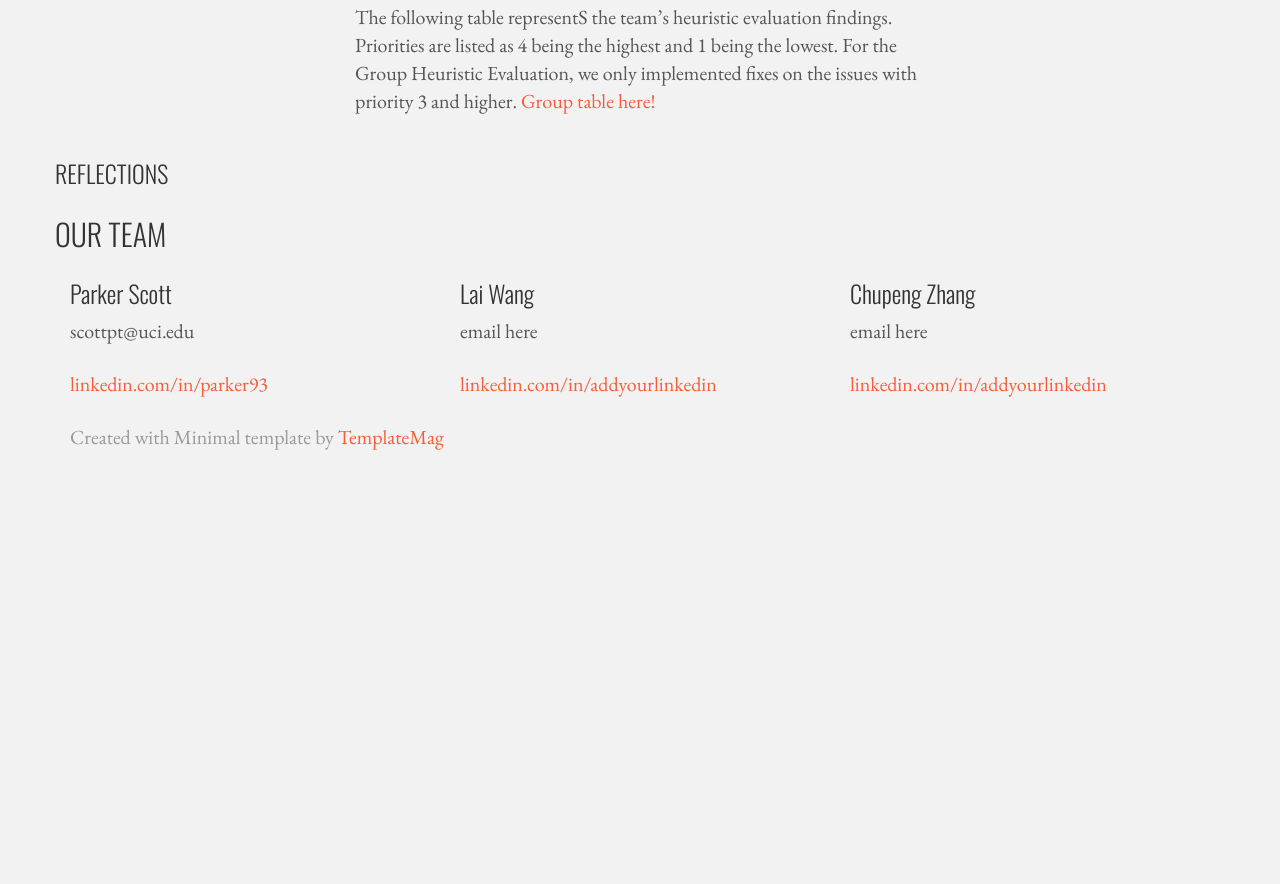
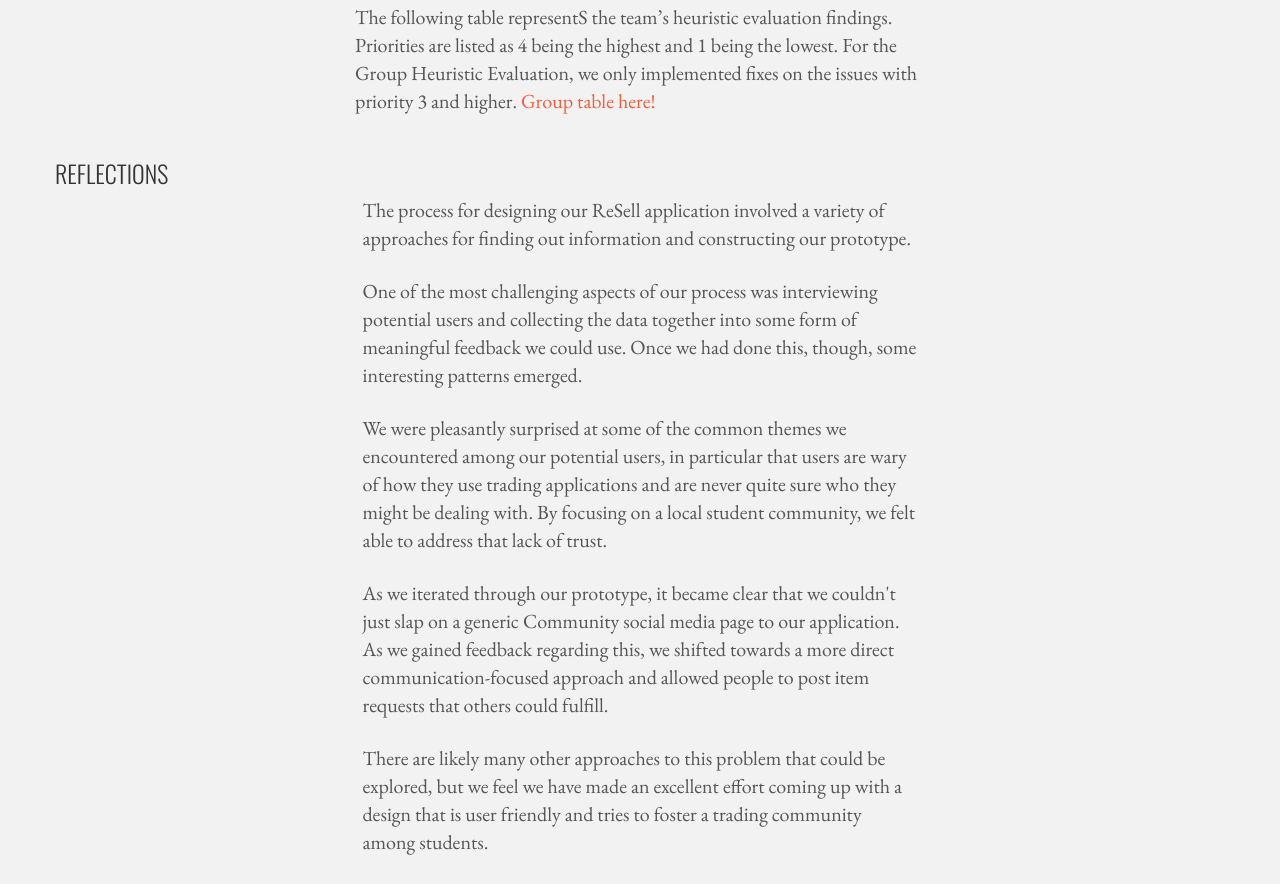
Before and after one commit to chupengrocky/263Portfolio, a plain HTML site: page index.html in a window 1280 px wide. Shown: the part 5536-6420 px from the top of the page. Before the commit the page ends 5987 px from the top, so only its background shows below. Drawn offline with nearby package versions, Linux system fonts and the light colour scheme.

Commit message:
Added Reflections section

```diff
--- a/index.html
+++ b/index.html
@@ -324,8 +324,25 @@
     <div class="container">
       <div class="row">
         <h3>REFLECTIONS</h3>
-
-        <div class="col-lg-6 col-lg-offset-3"></div>
+        <div class="col-lg-6 col-lg-offset-3">
+          <p>The process for designing our ReSell application involved a variety of
+            approaches for finding out information and constructing our prototype. </p>
+          <p>One of the most challenging aspects of our process was interviewing potential users
+            and collecting the data together into some form of meaningful feedback we could use.
+            Once we had done this, though, some interesting patterns emerged.</p>
+          <p>
+            We were pleasantly surprised at some of the common themes we encountered among our potential users,
+            in particular that users are wary of how they use trading applications and are never quite sure who they might be dealing with.
+            By focusing on a local student community, we felt able to address that lack of trust.
+          </p>
+          <p>As we iterated through our prototype, it became clear that we couldn't just slap on a generic
+            Community social media page to our application. As we gained feedback regarding this,
+            we shifted towards a more direct communication-focused approach
+            and allowed people to post item requests that others could fulfill. </p>
+          <p>There are likely many other approaches to this problem that could be explored,
+            but we feel we have made an excellent effort coming up with a design
+            that is user friendly and tries to foster a trading community among students. </p>
+        </div>
       </div>
     </div>
   </div>
```
